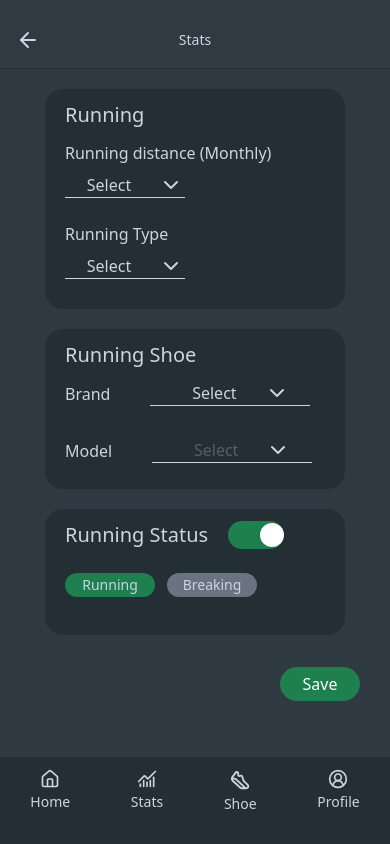
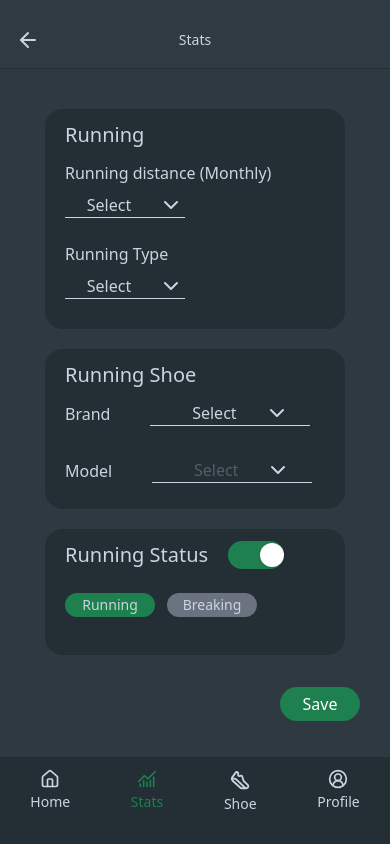
Before and after one commit to ychanwoo/ShoePlan, a Next.js app: page /stats in a window 390 px wide. Built offline with nearby package versions, Linux system fonts and the light colour scheme.

Commit message:
fix: adjust bottom spacing, enable scroll, and update mobile frame width

```diff
--- a/src/app/home/page.tsx
+++ b/src/app/home/page.tsx
@@ -9,7 +9,7 @@ export default function HomePage() {
     <>
       <HeaderBar title="Home" showInfo />
 
-      <div className="h-[calc(100vh-11vh)] overflow-y-auto">
+      <div className="h-[calc(100vh-11vh)] overflow-y-auto pb-100">
         <div className="flex flex-col items-center relative top-25">
           <ShoeLifeProgress percentage={72} />
         </div>
--- a/src/app/login/page.tsx
+++ b/src/app/login/page.tsx
@@ -10,6 +10,7 @@ export default function LoginPage() {
   const router = useRouter();
   return (
     <>
+      <div className="pb-70">
         <div className="flex justify-center relative top-50">
           <Image src={LogoImg} alt="Logo-image" width={300} height={300} />
         </div>
@@ -24,6 +25,7 @@ export default function LoginPage() {
           <LoginButton provider="google" />
           <LoginButton provider="naver" />
         </div>
+      </div>
     </>
   );
 }
--- a/src/app/profile/page.tsx
+++ b/src/app/profile/page.tsx
@@ -19,7 +19,7 @@ export default function ProfilePage() {
     <>
       <HeaderBar title="Profile" />
 
-      <section className="space-y-5 pt-5 h-[calc(100vh-11vh)] overflow-y-auto">
+      <section className="space-y-5 pb-28 h-[calc(100vh-11vh)] overflow-y-auto">
         {/* profile 영역 */}
         <div className="flex pt-5">
           <div className="w-16 h-16 rounded-full ml-7 bg-[#8FA68E]" />
@@ -55,8 +55,9 @@ export default function ProfilePage() {
             <label htmlFor="motto" className="text-sm font-light">
               Your Motto
             </label>
-            <div className="flex gap-x-4">
-              <div className="bg-[#242E35] w-52.5 h-17.5 rounded-md flex items-center justify-center overflow-auto">
+            <div className="flex items-end">
+              {/* 고정 박스 */}
+              <div className="bg-[#242E35] w-52.5 h-17.5 rounded-md flex items-center justify-center px-3">
                 <div
                   contentEditable
                   onInput={(e) => setText(e.currentTarget.textContent || "")}
@@ -64,9 +65,11 @@ export default function ProfilePage() {
                   className="w-full text-center text-[#CBD5E1] text-sm outline-none wrap-break-words"
                 />
               </div>
+
+              {/* 버튼 */}
               <button
-                className="text-white w-20 h-8.75 rounded-2xl bg-[#1E7F4F]
-               flex items-center justify-center hover:bg-[#196e43] ml-7 mt-9"
+                className="text-white px-4 h-7 w-14 rounded-2xl bg-[#1E7F4F] text-xs
+                flex items-center justify-center hover:bg-[#196e43] shrink-0 absolute right-5"
               >
                 Save
               </button>
--- a/src/app/shoe/page.tsx
+++ b/src/app/shoe/page.tsx
@@ -16,7 +16,7 @@ export default function ShoePage() {
     <>
       <HeaderBar title="Shoe" />
 
-      <div className="pb-30 h-[calc(100vh-11vh)] overflow-y-auto">
+      <div className="pb-27 h-[calc(100vh-11vh)] overflow-y-auto pt-5">
         {/* Current Running Trends */}
         <div className="flex gap-x-1 text-[#CBD5E1] text-xl mt-5 ml-5">
           <ChartColumn />
--- a/src/app/stats/page.tsx
+++ b/src/app/stats/page.tsx
@@ -28,7 +28,7 @@ export default function StatsPage() {
       <HeaderBar title="Stats" />
 
       {/* Running modify */}
-      <div className="space-y-5 pt-5 h-[calc(100vh-11vh)] overflow-y-auto">
+      <div className="space-y-5 pt-10 h-[calc(100vh-11vh)] overflow-y-auto">
         <div className="text-[#CBD5E1] bg-[#242E35] w-75 h-55 mx-auto pt-3 font-light rounded-2xl">
           <h2 className="text-xl ml-5 pb-3">Running</h2>
           {/* distance 선택 */}
--- a/src/app/steps/preview/page.tsx
+++ b/src/app/steps/preview/page.tsx
@@ -17,6 +17,7 @@ export default function previewPage() {
         />
       </div>
 
+      <div className="pb-10">
         <div className="text-center relative top-15">
           <p className="text-[#CBD5E1] text-2xl">현재 러닝화 상태</p>
         </div>
@@ -32,16 +33,22 @@ export default function previewPage() {
             당신의 러닝 스타일에 딱 맞는 러닝화 추천
           </p>
           <div className="relative overflow-hidden w-45 h-45 mx-auto top-60">
-          <Image src={ExShoe} alt="shoe-image" fill className="object-cover" />
+            <Image
+              src={ExShoe}
+              alt="shoe-image"
+              fill
+              className="object-cover"
+            />
             {/* Image blur */}
             <div className="absolute inset-x-2 top-1 bottom-3 overflow-hidden backdrop-blur-[7px]" />
           </div>
         </div>
 
         {/* Login CTA */}
-      <MainBtn href="/login" className="mx-auto relative top-90">
+        <MainBtn href="/login" className="mx-auto mt-90">
           러닝화 관리 시작하기 →
         </MainBtn>
+      </div>
     </>
   );
 }
--- a/src/components/common/MobileFrame.tsx
+++ b/src/components/common/MobileFrame.tsx
@@ -5,7 +5,7 @@ interface Props {
 // w: 398px / h: 818px
 const MobileFrame = ({ children }: Props) => {
   return (
-    <div className="relative mx-auto max-w-97.5 w-screen min-h-screen bg-[#2F3941]">
+    <div className="relative mx-auto max-w-110 w-screen min-h-screen bg-[#2F3941]">
       {children}
     </div>
   );
--- a/src/components/common/SelectModal.tsx
+++ b/src/components/common/SelectModal.tsx
@@ -16,7 +16,7 @@ export function SelectModal({
   onClose,
 }: SelectModalProps) {
   return (
-    <div className="fixed inset-0 bg-black/50 text-[#CBD5E1] flex items-end z-50 w-97.5 mx-auto">
+    <div className="fixed inset-0 bg-black/50 text-[#CBD5E1] flex items-end z-50 w-110 mx-auto">
       <div className="w-full bg-[#27323A] rounded-t-2xl p-6">
         {/* Title */}
         <h2 className="text-lg font-semibold mb-4 capitalize">
--- a/src/components/common/TabBar.tsx
+++ b/src/components/common/TabBar.tsx
@@ -1,23 +1,35 @@
+"use client";
 import { ChartNoAxesCombined, CircleUserRound, Home } from "lucide-react";
 import Link from "next/link";
+import { usePathname } from "next/navigation";
 
 export default function TabBar() {
+  const pathName = usePathname();
   return (
-    <div className="w-97.5 h-21.75 bg-[#242E35] flex justify-around fixed bottom-0">
+    <div className="w-full max-w-110 h-21.75 bg-[#242E35] flex justify-around fixed bottom-0">
       {/* Home tab */}
-      <Link href="/home" className="text-[#CBD5E1] hover:text-[#1E7F4F] pt-3">
+      <Link
+        href="/home"
+        className={` hover:text-[#1E7F4F] pt-3 ${pathName === "/home" ? "text-[#1E7F4F]" : "text-[#CBD5E1]"}`}
+      >
         <Home width={20} height={20} className="mx-auto" />
         <span className="text-sm">Home</span>
       </Link>
 
       {/* Stats Tab */}
-      <Link href="/stats" className="text-[#CBD5E1] hover:text-[#1E7F4F] pt-3">
+      <Link
+        href="/stats"
+        className={`hover:text-[#1E7F4F] pt-3 ${pathName === "/stats" ? "text-[#1E7F4F]" : "text-[#CBD5E1]"}`}
+      >
         <ChartNoAxesCombined width={20} height={20} className="mx-auto" />
         <span className="text-sm">Stats</span>
       </Link>
 
       {/* Shoe Tab */}
-      <Link href="/shoe" className="text-[#CBD5E1] hover:text-[#1E7F4F] pt-3">
+      <Link
+        href="/shoe"
+        className={`hover:text-[#1E7F4F] pt-3 ${pathName === "/shoe" ? "text-[#1E7F4F]" : "text-[#CBD5E1]"}`}
+      >
         <svg
           className="mx-auto"
           width="22"
@@ -46,7 +58,7 @@ export default function TabBar() {
       {/* Profile Tab */}
       <Link
         href="/profile"
-        className="text-[#CBD5E1] hover:text-[#1E7F4F] pt-3"
+        className={`hover:text-[#1E7F4F] pt-3 ${pathName === "/profile" ? "text-[#1E7F4F]" : "text-[#CBD5E1]"}`}
       >
         <CircleUserRound width={20} height={20} className="mx-auto" />
         <span className="text-sm">Profile</span>
```
Lines whose indentation alone changed are shown as unchanged.
